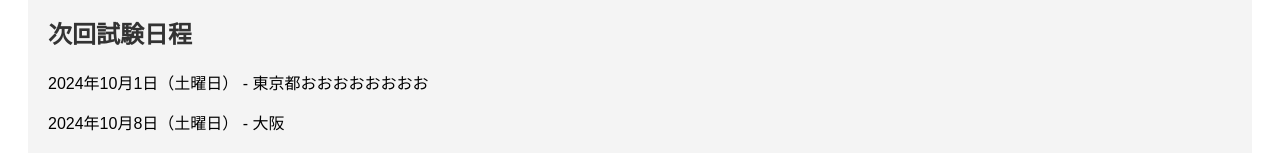
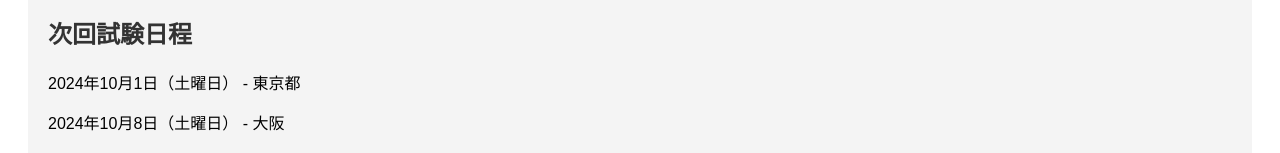
Before and after one commit to tyaaku/html_test, a plain HTML site: page index.html in a window 1280 px wide. Shown: the part 451-604 px from the top of the page. Drawn offline with Linux system fonts and the light colour scheme.

Commit message:
Update index.html

```diff
--- a/index.html
+++ b/index.html
@@ -59,7 +59,7 @@
 
         <div class="exam-info">
             <h2>次回試験日程</h2>
-            <p>2024年10月1日（土曜日） - 東京都おおおおおおおお</p>
+            <p>2024年10月1日（土曜日） - 東京都</p>
             <p>2024年10月8日（土曜日） - 大阪</p>
             <p>申し込みは以下のリンクから行えます。</p>
             <a href="#">試験申し込みページへ</a>
```
